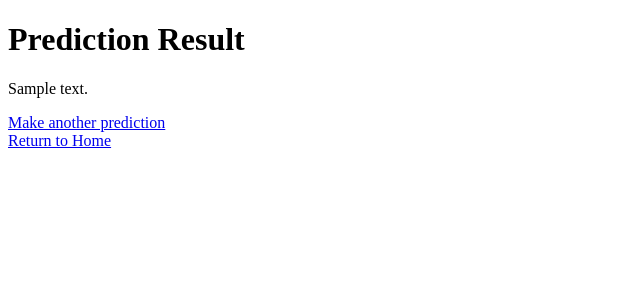
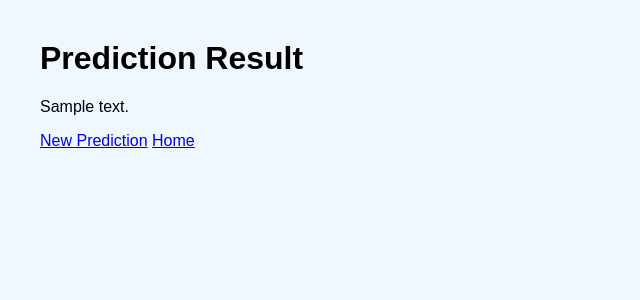
Before and after one commit to SINDHUpriya2005/blood_pressure, a Flask app: template templates/result.html in a window 1280 px wide. Shown: the top 300 px of the page, without its empty margins (0-640 px from the left). Run offline with Flask 3, Linux system fonts and the light colour scheme; the template is opened without the code that fills it: most values are stand-ins (such as "Sample title", 1, 10 or a date in 2020).

Commit message:
Update result.html

```diff
--- a/templates/result.html
+++ b/templates/result.html
@@ -1,16 +1,17 @@
 <!DOCTYPE html>
-<html lang="en">
+<html>
 <head>
-    <meta charset="UTF-8">
     <title>Prediction Result</title>
+    <link rel="stylesheet" href="/static/style.css">
 </head>
 <body>
-    <h1>Prediction Result</h1>
-    <div class="result">
-        <p>{{ prediction_text }}</p>
+    <div class="container">
+        <h1>Prediction Result</h1>
+        <div class="result-box">
+            <p>{{ prediction_text }}</p>
+        </div>
+        <a href="/predict-form" class="btn">New Prediction</a>
+        <a href="/" class="btn">Home</a>
     </div>
-    <a href="templates/predict_form.html">Make another prediction</a>
-    <br>
-    <a href="/">Return to Home</a>
 </body>
 </html>
```
